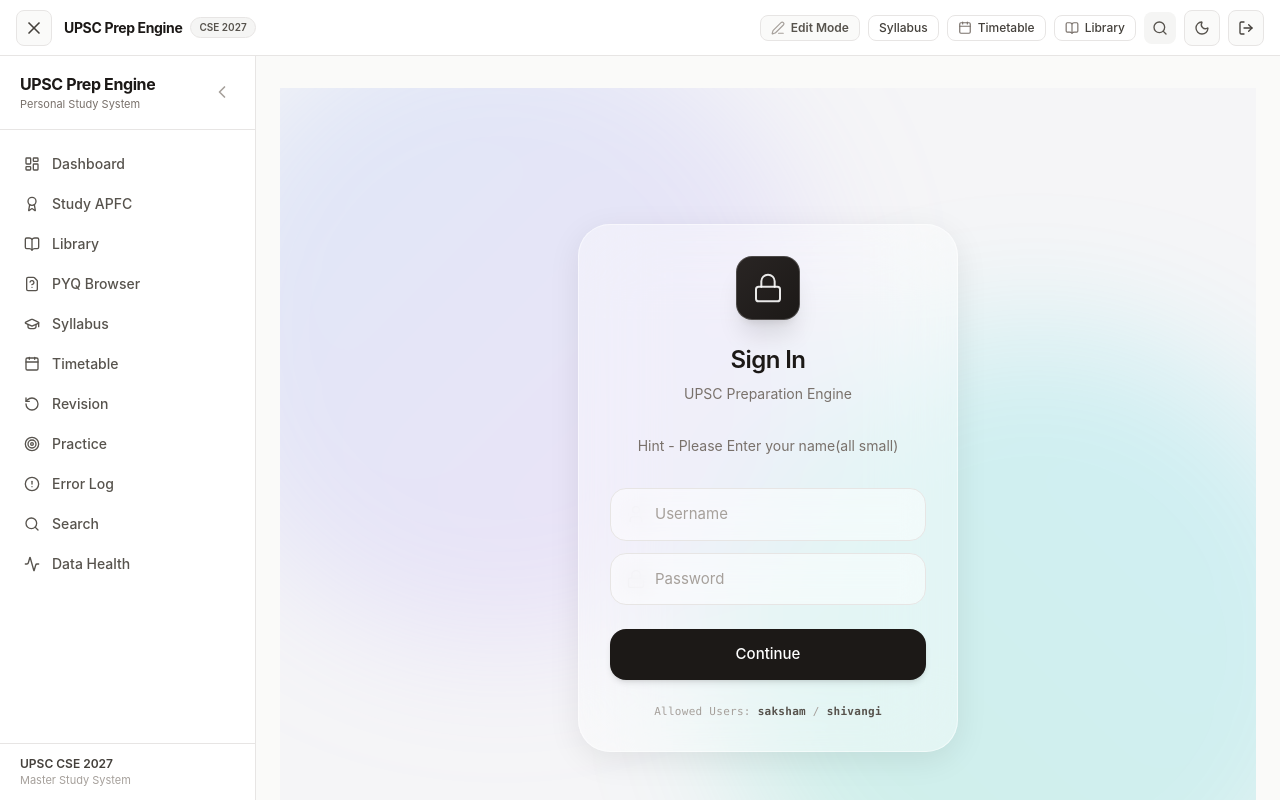
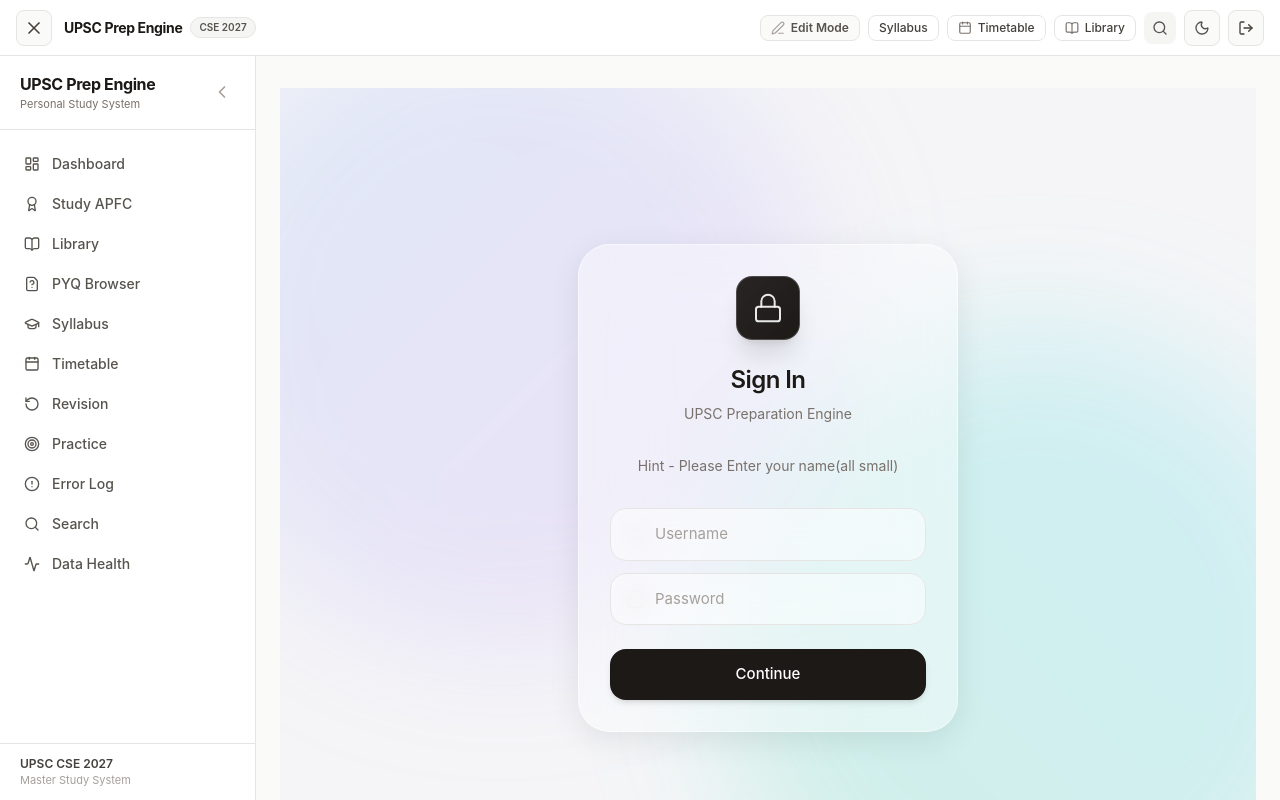
Before and after one commit to sakshampratap8800/upsc-prep-engine, a Next.js app: page /login in a window 1280 px wide. Built offline with nearby package versions, Linux system fonts and the light colour scheme.

Commit message:
revert: remove login hint from login page UI

```diff
--- a/src/app/login/page.tsx
+++ b/src/app/login/page.tsx
@@ -118,10 +118,6 @@ export default function LoginPage() {
               )}
             </button>
           </form>
-
-          <p className="mt-6 text-[11px] text-stone-400 dark:text-stone-500 text-center tracking-wide font-mono">
-            Allowed Users: <span className="text-stone-600 dark:text-stone-400 font-semibold">saksham</span> / <span className="text-stone-600 dark:text-stone-400 font-semibold">shivangi</span>
-          </p>
         </div>
       </div>
     </div>
```
